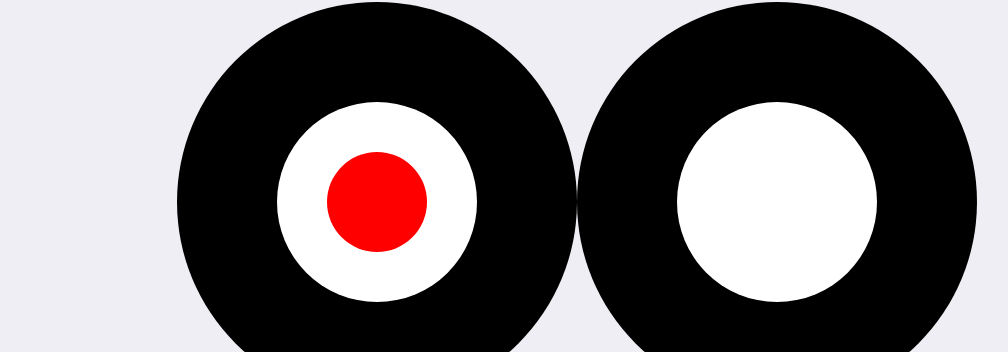
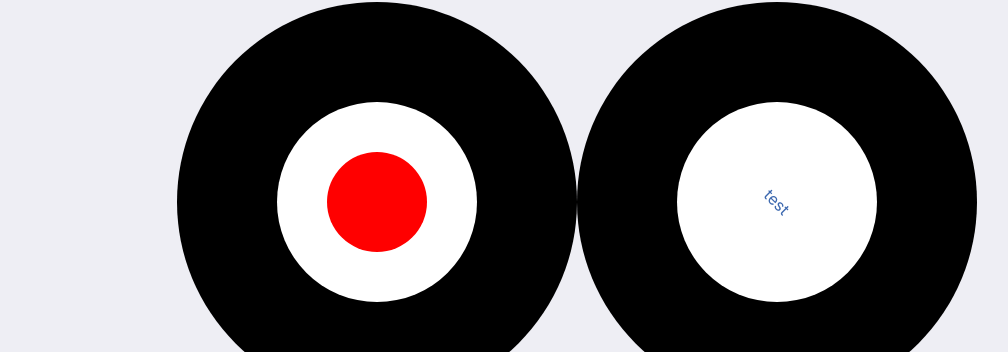
Before and after one commit to terjetopland/testReactJson, a React (Create React App) app: page / in a window 1280 px wide. Shown: the part 1048-1400 px from the top of the page, without its empty margins (63-1071 px from the left). Built offline with nearby package versions, Linux system fonts and the light colour scheme.

Commit message:
still trying to figure out how to rotate a hole word based on angel

```diff
--- a/src/components/CircleText.js
+++ b/src/components/CircleText.js
@@ -1,14 +1,30 @@
 export const CircleText = () => {
 
+    function rotatText(someText) {
+        let newText = [];
+        let rotateAngel = [];
+        for(let i = 0; i < someText.length; i++) {
+            newText += someText[i]
+            rotateAngel[i] += 10;
+        }
+        return (
+            <div>{newText}</div>
+        )
+    }
     return (
         <div className="container">
             <div className="circle-one">
                 <div className="circle-two">
-                    <div className="circle-two" style={{backgroundColor: 'red'}}></div>
+                    <div className="circle-two" style={{backgroundColor: 'red'}}>
+
+                    </div>
                 </div>
             </div>
             <div className="circle-one">
-                <div className="circle-two"></div>
+                <div className="circle-two">
+                    <div className="rotate-text">{rotatText('test')}</div>
+                </div>
+
             </div>
         </div>
 
--- a/src/index.css
+++ b/src/index.css
@@ -95,5 +95,6 @@ p {
 
 .rotate-text {
   color: rgb(60, 104, 175);
-  margin-top: 50%;
-}
+  transform: rotate(45deg);
+  align-items: flex-start;
+  }
```
